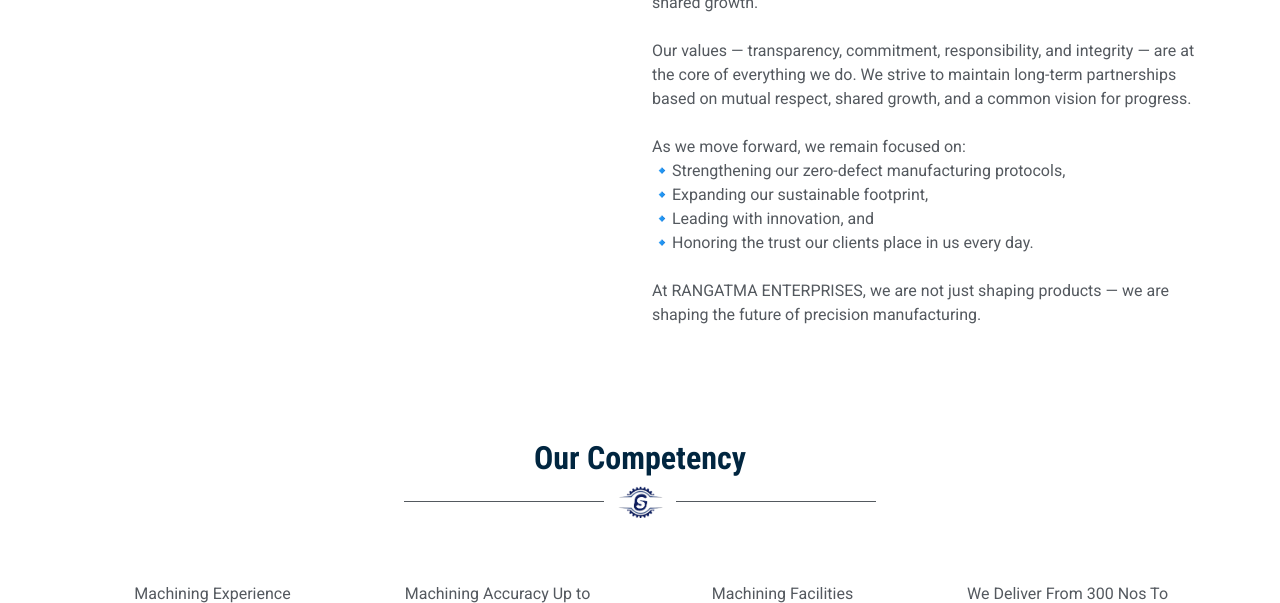
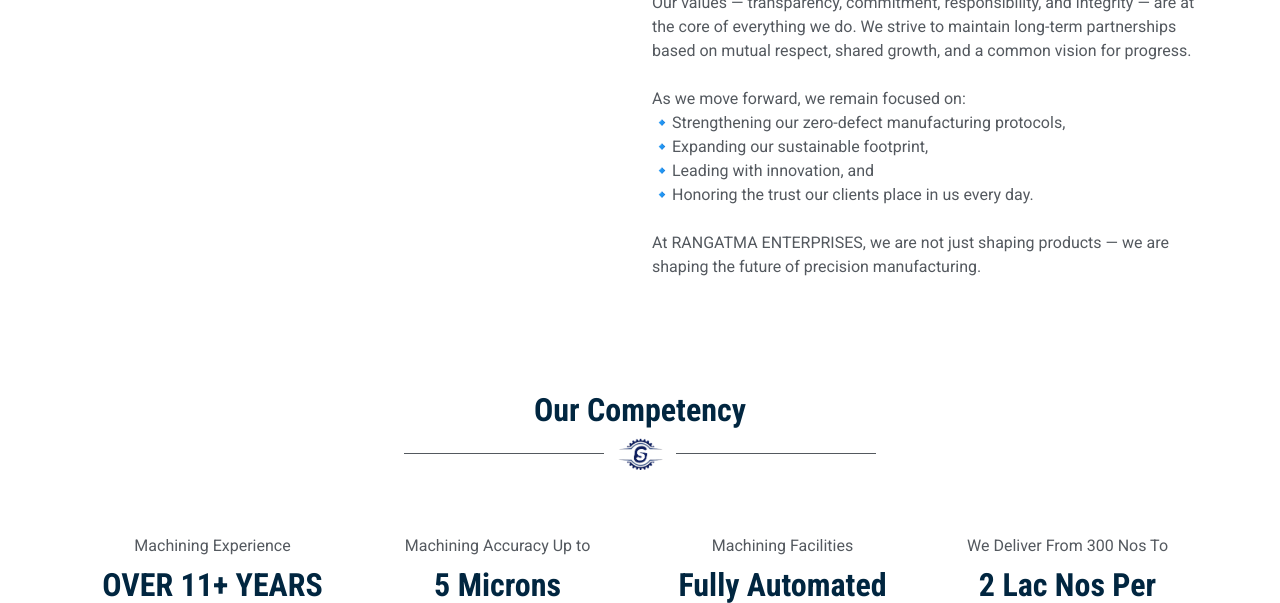
Before and after one commit to dnyaneshwartidme/rangaatma, a Flask app: page /about in a window 1280 px wide. Shown: the part 830-1433 px from the top of the page. Run offline with Flask 3, Linux system fonts and the light colour scheme; some libraries are stand-ins or nearby versions.

Commit message:
Full project updated

```diff
--- a/app.py
+++ b/app.py
@@ -2000,14 +2000,14 @@
 # ..............................
 
 
-
+# local server use
+if __name__ == '__main__':
+    with app.app_context():
+        db.create_all()
+    app.run(debug=True)
+
+
+# Only for live server (OPTIONAL)
 # if __name__ == '__main__':
 #     with app.app_context():
 #         db.create_all()
-#     app.run(debug=True)
-
-
-# Only for local development (OPTIONAL)
-if __name__ == '__main__':
-    with app.app_context():
-        db.create_all()
--- a/templates/about.html
+++ b/templates/about.html
@@ -42,7 +42,7 @@
           />
           {% endif %}
         </div>
-        <div class="col-lg-6 pt-5">
+        <div class="col-lg-6">
           {% if about_us %}
           <p>{{ about_us.description.replace('\n', '<br />') | safe }}</p>
           {% endif %}
```
Also changed, not shown: instance/rangaatma.db.
